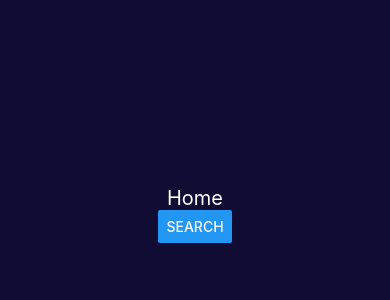
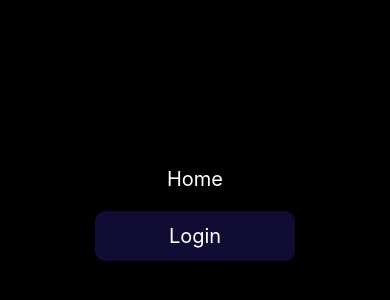
Before and after one commit to DaksonC/app-github, a React Native app: screen / in a window 390 px wide. Shown: the part 208-508 px from the top of the page. Built offline with nearby package versions, Linux system fonts and the light colour scheme.

Commit message:
feat(global-theme): cria tema global para aplicação

```diff
--- a/App.tsx
+++ b/App.tsx
@@ -1,13 +1,15 @@
 import { StatusBar } from 'expo-status-bar';
+import { ThemeProvider } from 'styled-components';
 
 import { Routes } from './src/routes';
+import theme from './src/global/styles/theme';
 
 function App() {
   return (
-    <>
+    <ThemeProvider theme={theme}>
       <StatusBar style="auto" />
       <Routes />
-    </>
+    </ThemeProvider>
   );
 }
 
--- a/package.json
+++ b/package.json
@@ -11,6 +11,7 @@
   "dependencies": {
     "@react-navigation/native": "^6.1.2",
     "@react-navigation/native-stack": "^6.9.8",
+    "@types/styled-components-react-native": "^5.2.1",
     "axios": "^1.2.3",
     "expo": "~47.0.12",
     "expo-status-bar": "~1.4.2",
@@ -19,7 +20,8 @@
     "react-native": "0.70.5",
     "react-native-safe-area-context": "4.4.1",
     "react-native-screens": "~3.18.0",
-    "react-native-web": "~0.18.9"
+    "react-native-web": "~0.18.9",
+    "styled-components": "^5.3.6"
   },
   "devDependencies": {
     "@babel/core": "^7.12.9",
--- /dev/null
+++ b/src/global/styles/theme.ts
@@ -0,0 +1,17 @@
+export default {
+  colors: {
+    primary: '#5636D3',
+    secondary: '#FF872C',
+    background: '#100c33',
+
+    success: '#12A454',
+    attention: '#E83F5B',
+    shape: '#FFFFFF',
+
+    gray_50: '#F0F2F5',
+    gray_100: '#DADADA',
+    gray_200: '#969CB2',
+    gray_500: '#363F5F',
+    gray_800: '#000000',
+  }
+}
--- a/src/routes/stack.routes.tsx
+++ b/src/routes/stack.routes.tsx
@@ -20,7 +20,7 @@ export function StackRoutes() {
           title: "Pesquisar perfil no Github",
           headerTitleAlign: "center",
           headerStyle: {
-            backgroundColor: "navy",
+            backgroundColor: "#100c33",
           },
           headerTintColor: "#fff",
         }}
@@ -32,7 +32,7 @@ export function StackRoutes() {
           title: "Repositórios",
           headerTitleAlign: "center",
           headerStyle: {
-            backgroundColor: "navy",
+            backgroundColor: "#100c33",
           },
           headerTintColor: "#fff",
         }}
--- a/src/screens/Home/index.tsx
+++ b/src/screens/Home/index.tsx
@@ -1,5 +1,5 @@
 import { useNavigation } from "@react-navigation/native";
-import { View, Text, Button } from "react-native";
+import { View, Text, TouchableOpacity } from "react-native";
 
 export function Home() {
   const navigation = useNavigation();
@@ -12,7 +12,7 @@ export function Home() {
     <View
       style={{
         flex: 1,
-        backgroundColor: "#100c33",
+        backgroundColor: "#000",
         justifyContent: "center",
         alignItems: "center"
       }}>
@@ -24,7 +24,27 @@ export function Home() {
       >
         Home
       </Text>
-      <Button title="Search" onPress={openSearch} />
+      <TouchableOpacity
+        style={{
+          backgroundColor: "#100c33",
+          width: 200,
+          height: 50,
+          justifyContent: "center",
+          alignItems: "center",
+          borderRadius: 10,
+          marginTop: 20,
+        }}
+        onPress={openSearch}
+      >
+        <Text
+          style={{
+            color: "#fff",
+            fontSize: 20,
+          }}
+        >
+          Login
+        </Text>
+      </TouchableOpacity>
     </View>
   );
 }
--- a/src/screens/Repos/index.tsx
+++ b/src/screens/Repos/index.tsx
@@ -18,14 +18,14 @@ export function Repos() {
         justifyContent: "center",
         alignItems: "center"
       }}>
-      <Text style={{
-        color: "#fff",
-        fontSize: 20,
-      }}>Nome: {name}</Text>
-      <Text style={{
-        color: "#535151",
-        fontSize: 15,
-      }}>Idade: {age}</Text>
+      <Text
+        style={{
+          color: "#535151",
+          fontSize: 15,
+        }}
+      >
+        Idade: {age}
+      </Text>
     </View>
   );
 }
--- a/src/screens/Search/index.tsx
+++ b/src/screens/Search/index.tsx
@@ -1,6 +1,6 @@
 import { useNavigation, useRoute } from "@react-navigation/native";
 import React from "react";
-import { View, Text, Button } from "react-native";
+import { View, Text, Button, TouchableOpacity } from "react-native";
 
 type ParamsProps = {
   age: string;
@@ -21,7 +21,7 @@ export function Search() {
     <View
       style={{
         flex: 1,
-        backgroundColor: "#100c33",
+        backgroundColor: "#000",
         justifyContent: "center",
         alignItems: "center"
       }}
@@ -50,7 +50,27 @@ export function Search() {
       >
         Idade: {age}
       </Text>
-      <Button title="Repos" onPress={openRepos} />
+      <TouchableOpacity
+        style={{
+          backgroundColor: "#100c33",
+          width: 200,
+          height: 50,
+          justifyContent: "center",
+          alignItems: "center",
+          borderRadius: 10,
+          marginTop: 20,
+        }}
+        onPress={openRepos}
+      >
+        <Text
+          style={{
+            color: "#fff",
+            fontSize: 20,
+          }}
+        >
+          Login
+        </Text>
+      </TouchableOpacity>
     </View>
   );
 }
```
Also changed, not shown: src/global/styles/styled.t.ts (added, +8 -0 lines), 1 other file (tests, documents, lock files or other folders).
